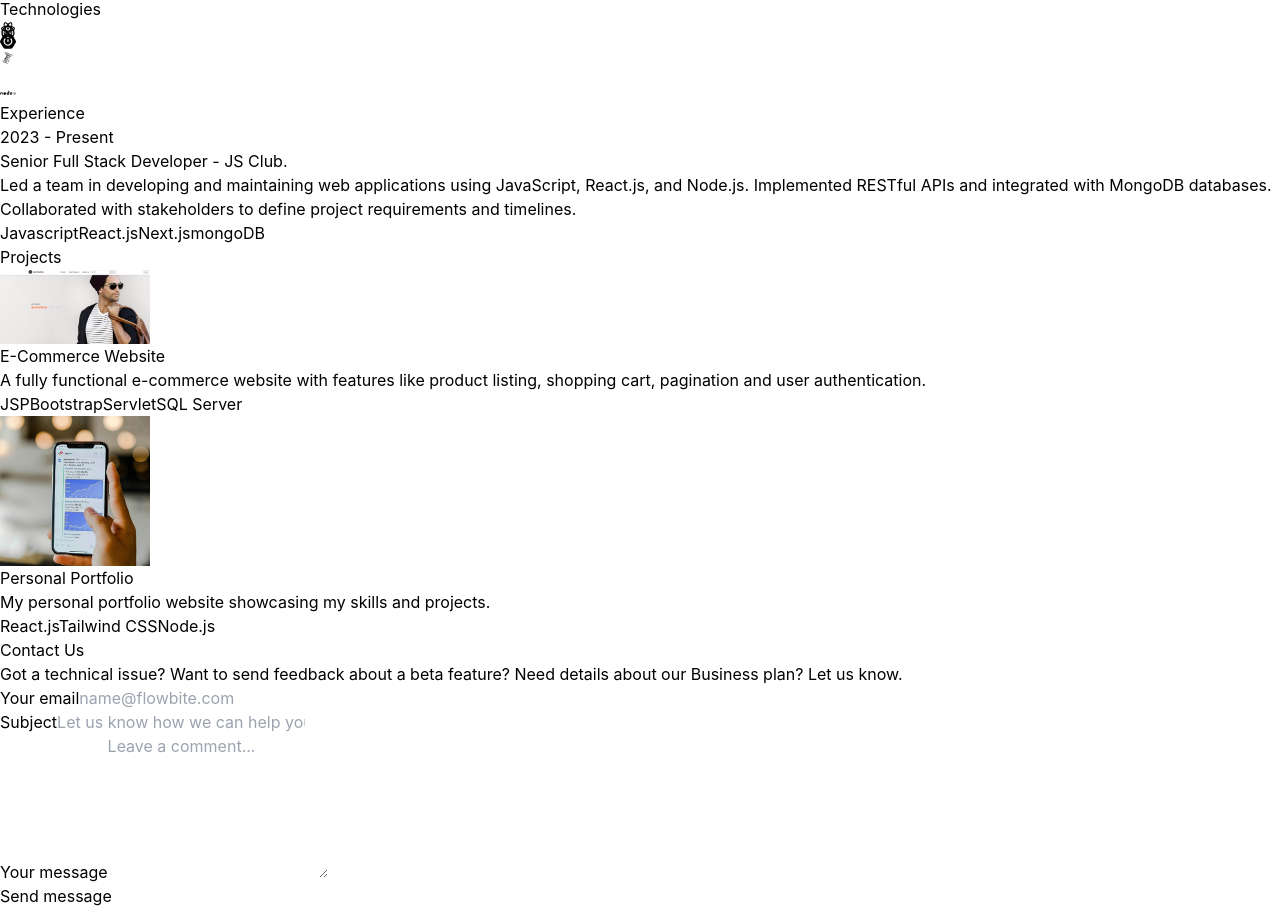
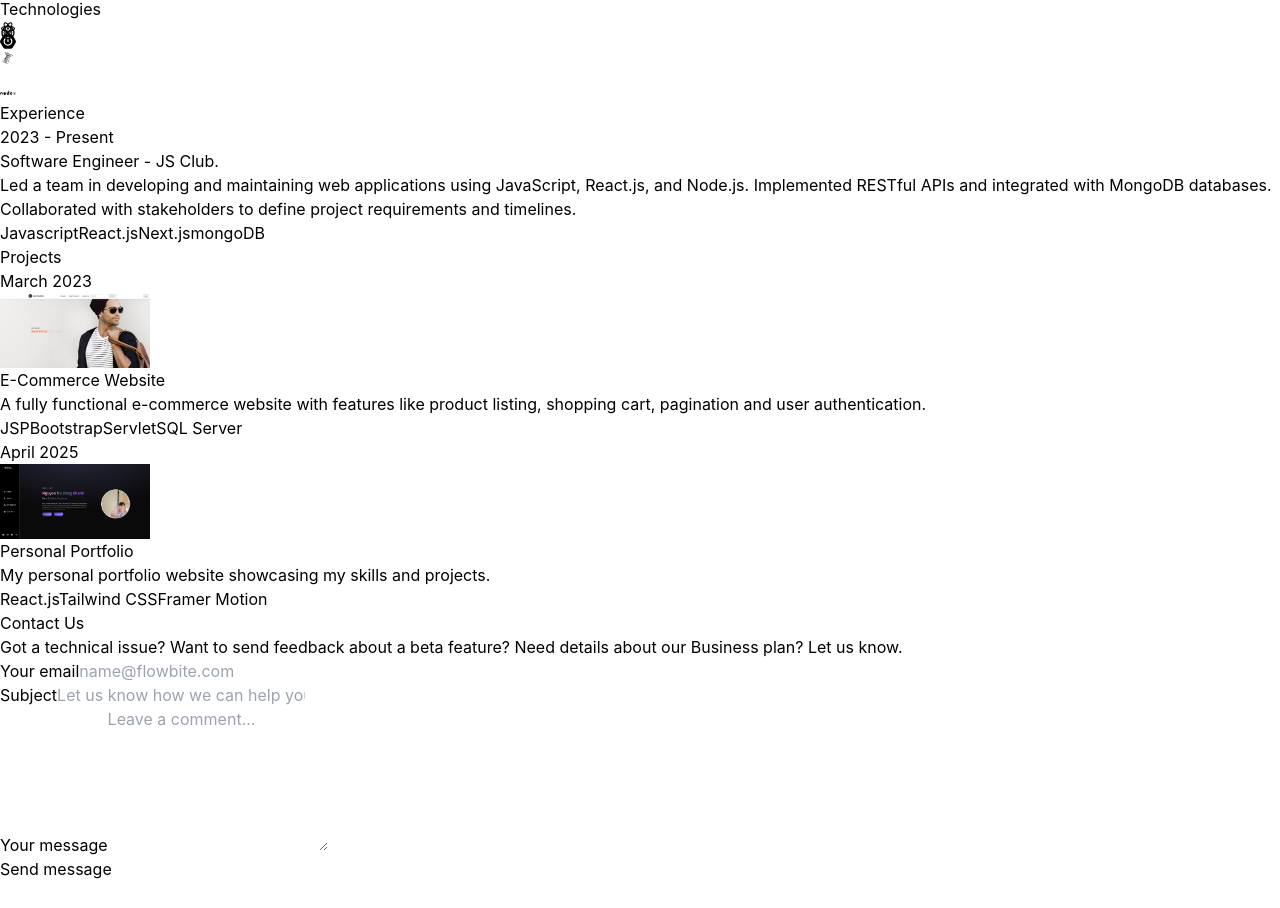
Before and after one commit to nvdekay/personal-portfolio, a React (Vite) app: page / in a window 1280 px wide. Shown: the part 1854-2762 px from the top of the page. After the commit the page ends 2735 px from the top, so only its background shows below. Built offline with nearby package versions, Linux system fonts and the light colour scheme.

Commit message:
add: add year in project

```diff
--- a/src/components/Experience.jsx
+++ b/src/components/Experience.jsx
@@ -2,7 +2,7 @@ import { EXPERIENCES } from "../constants"
 
 const Experience = () => {
     return (
-        <div className="border-b border-neutral-900 pb-4">
+        <div className="my-20 ml-80 mt-72 mb-96">
             <h1 className="my-20 text-center text-4xl">Experience</h1>
             <div>
                 {EXPERIENCES.map((experience, index) => (
--- a/src/components/Projects.jsx
+++ b/src/components/Projects.jsx
@@ -2,12 +2,14 @@ import { PROJECTS } from "../constants"
 
 const Projects = () => {
     return (
-        <div className="border-b border-neutral-900 pb-4">
+        <div className="my-20 ml-80 mt-72 mb-96">
             <h1 className="my-20 text-center text-4xl">Projects</h1>
             <div>
                 {PROJECTS.map((project, index) => (
                     <div key={index} className="mb-8 flex flex-wrap lg:justify-center">
                         <div className="w-full lg:w-1/4">
+                            <p className="mb-2 text-sm text-neutral-400">{project.year}</p>
+
                             <img
                                 src={project.image}
                                 width={150}
--- a/src/constants/index.js
+++ b/src/constants/index.js
@@ -14,7 +14,7 @@ export const ABOUT_TEXT = `I am a dedicated and versatile full stack developer w
 export const EXPERIENCES = [
   {
     year: "2023 - Present",
-    role: "Senior Full Stack Developer",
+    role: "Software Engineer",
     company: "JS Club.",
     description: `Led a team in developing and maintaining web applications using JavaScript, React.js, and Node.js. Implemented RESTful APIs and integrated with MongoDB databases. Collaborated with stakeholders to define project requirements and timelines.`,
     technologies: ["Javascript", "React.js", "Next.js", "mongoDB"],
@@ -28,6 +28,7 @@ export const PROJECTS = [
     image: project1,
     description:
       "A fully functional e-commerce website with features like product listing, shopping cart, pagination and user authentication.",
+    github: "https://github.com/nvdekay/boost-your-style",
     technologies: ["JSP", "Bootstrap", "Servlet", "SQL Server"],
   },
   {
@@ -36,7 +37,8 @@ export const PROJECTS = [
     image: project2,
     description:
       "My personal portfolio website showcasing my skills and projects.",
-    technologies: ["React.js", "Tailwind CSS", "Node.js"],
+    github: "https://github.com/nvdekay/personal-portfolio",
+    technologies: ["React.js", "Tailwind CSS", "Framer Motion"],
   },
 ];
 
```
Also changed, not shown: src/assets/images/projects/project-2.jpg.
